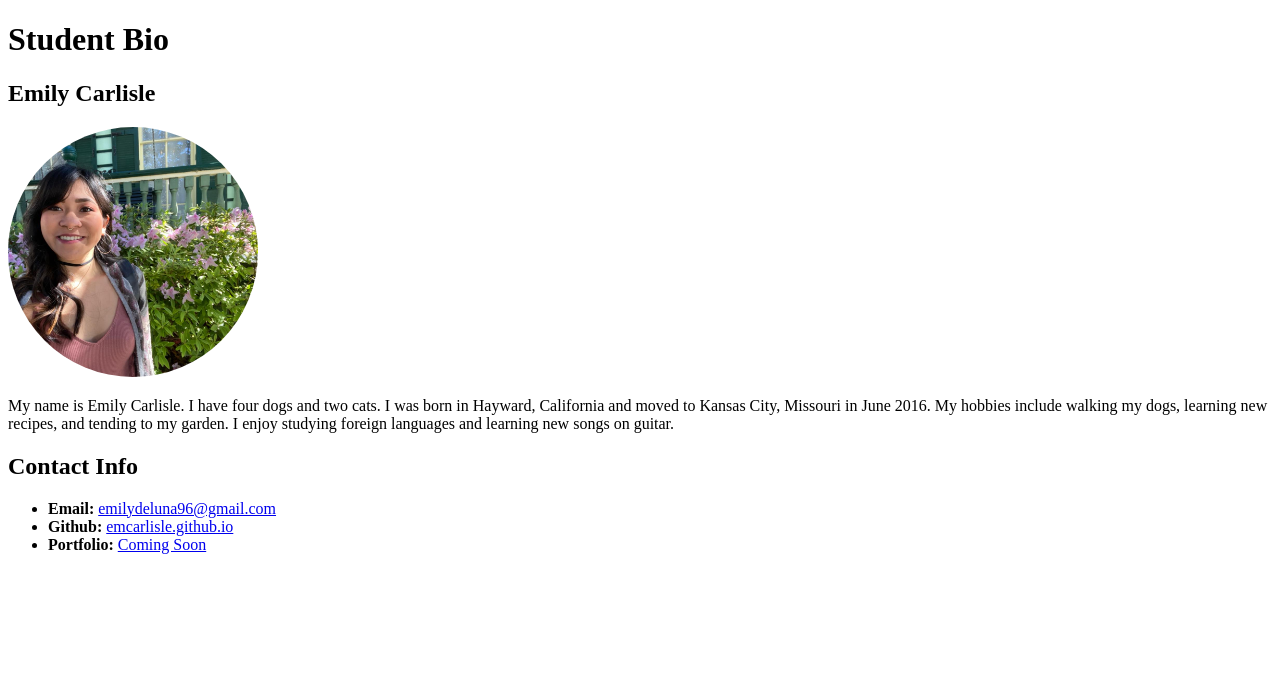
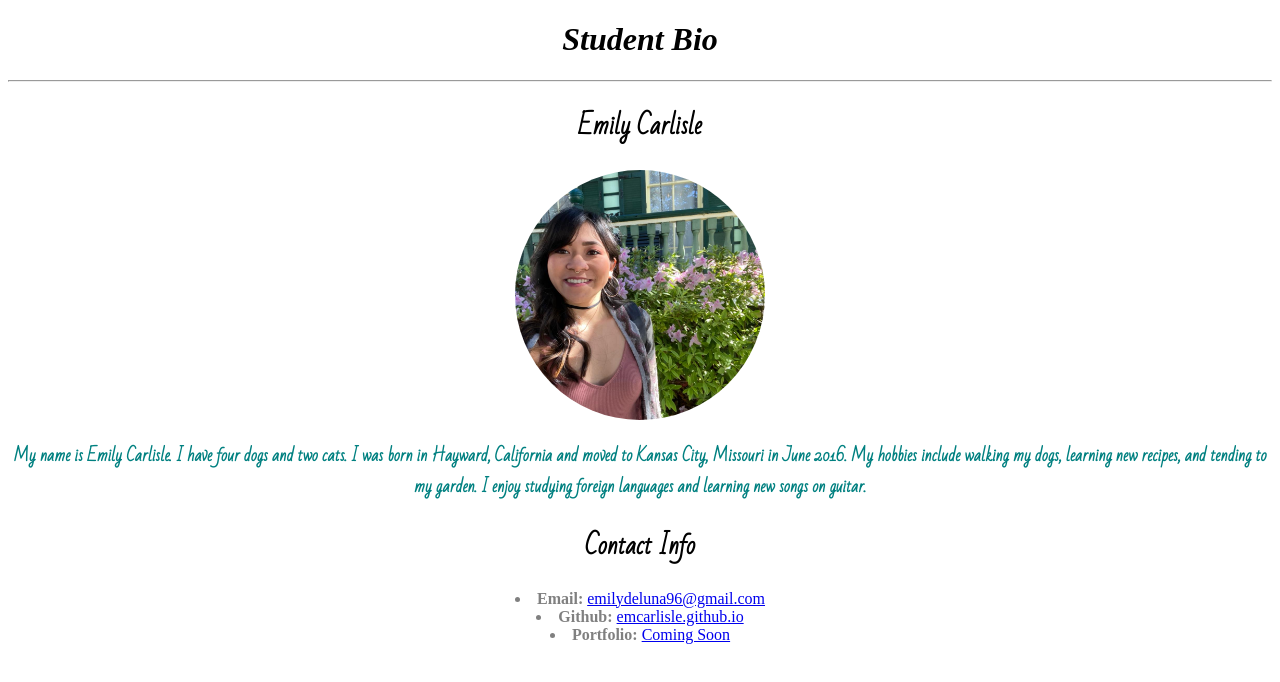
Before and after one commit to emcarlisle/emcarlisle.github.io, a plain HTML site: page index.html in a window 1280 px wide. Drawn offline with Linux system fonts and the light colour scheme.

Commit message:
adding to css

```diff
--- a/index.html
+++ b/index.html
@@ -8,6 +8,7 @@
   <title>1.2.9 Exercise</title>
 
   <!-- This critical line points your HTML to the CSS file. Notice the "relative" pathway  -->
+  <link href="https://fonts.googleapis.com/css?family=Bad+Script&display=swap" rel="stylesheet">
   <link rel="stylesheet" type="text/css" href="style.css">
 </head>
 
@@ -15,7 +16,7 @@
   <header>
     <h1>Student Bio</h1>
   </header>
-
+<hr>
   <div class="container">
 
     <section id="main-bio">
@@ -30,7 +31,7 @@
 
       <h2>Contact Info</h2>
 
-      <ul>
+      <section id="ul li">
         <li><strong>Email:</strong> <a href="emilydeluna96@gmail.com">emilydeluna96@gmail.com</a>
         </li>
         <li><strong>Github:</strong> <a href="emcarlisle.github.io">emcarlisle.github.io</a>
--- a/style.css
+++ b/style.css
@@ -1,5 +1,35 @@
+h1 {
+    font-style: italic;
+    text-align: center;
+}
+
+h2 {
+    font-family: 'Bad Script', cursive;
+    text-align: center;
+    color: black
+}
+
+#main-bio {
+    text-align: center;
+}
+
 img {
     border-radius:50%;
     height: 250px;
     width: 250px;
 }
+
+p {
+    font-family: 'Bad Script', cursive;
+    font-weight: bold;
+    color: teal;
+}
+
+#contact-info {
+    text-align: center;
+    color: grey;
+}
+
+#ul li {
+    list-style-type: none;
+}
```
